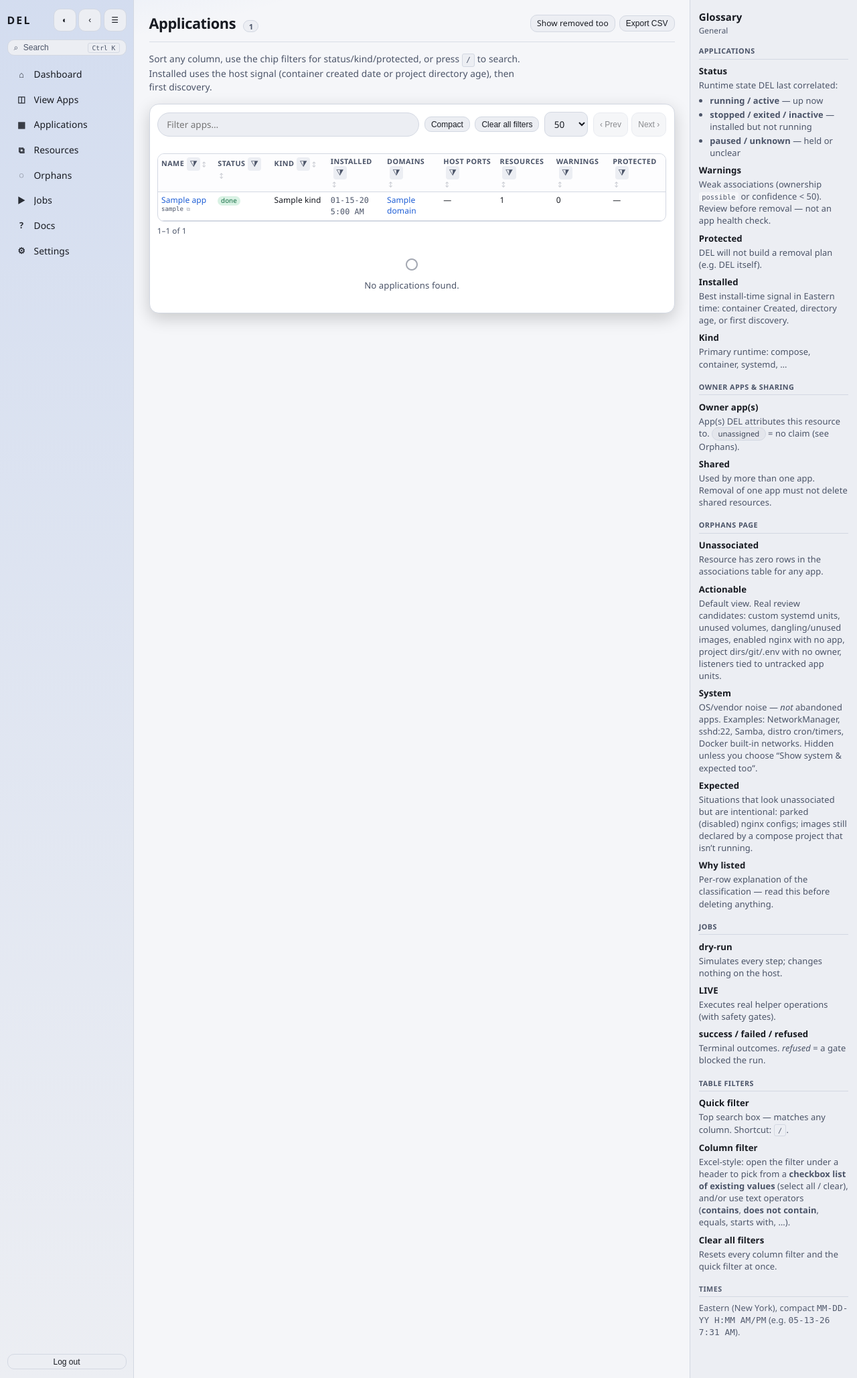
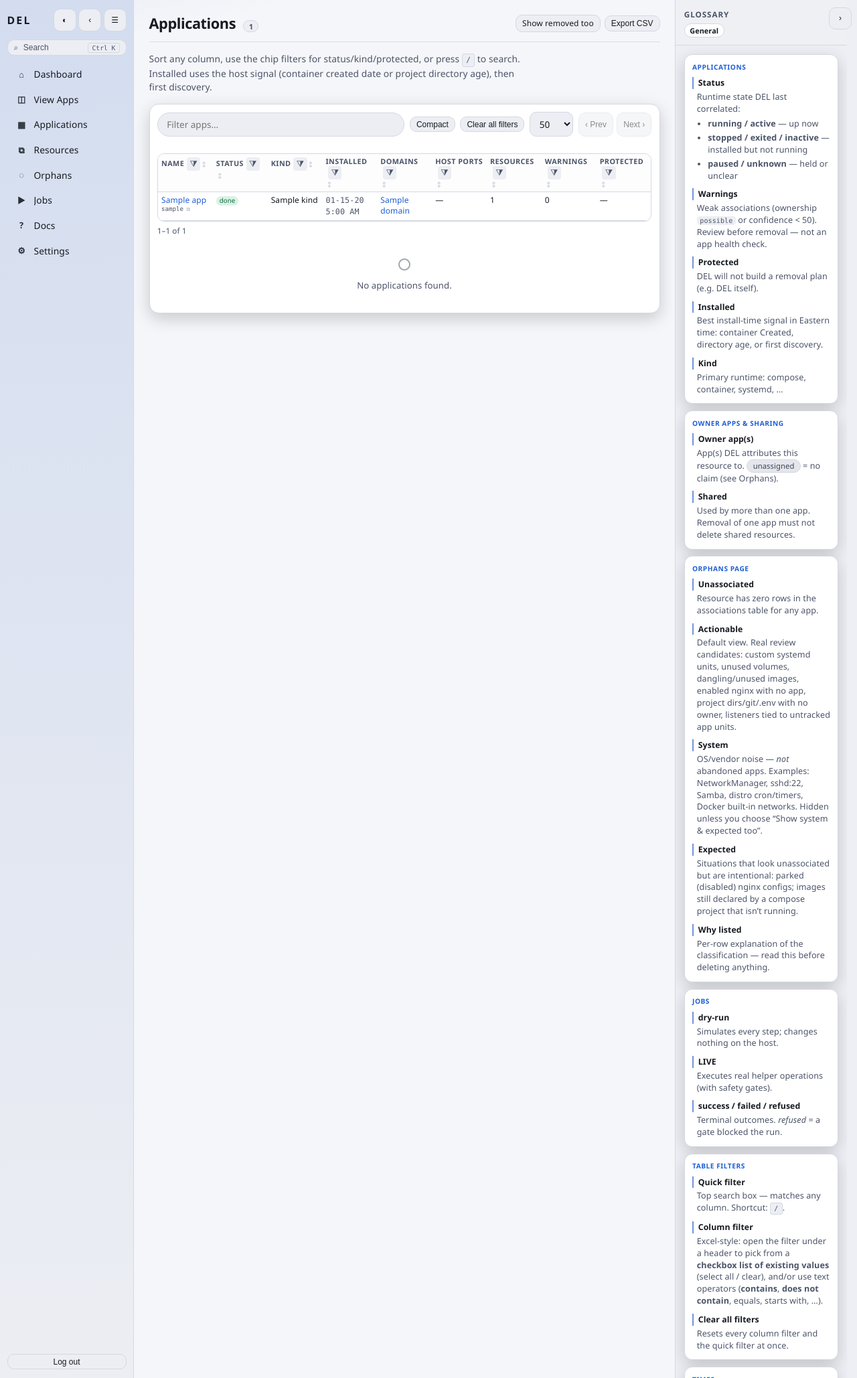
Before and after one commit to adminbjkai/del, a FastAPI app: template backend/del_app/web/templates/apps.html in a window 1280 px wide. Shown: the whole page at 67% size. Run offline with FastAPI, Linux system fonts and the light colour scheme; the template is opened without the code that fills it: most values are stand-ins (such as "Sample title", 1, 10 or a date in 2020).

Commit message:
Polish the glossary rail into a collapsible context panel.
Carded sections, sticky header, page chip, and a remembered collapse
toggle so the right rail matches the rest of the shell.

```diff
--- a/backend/del_app/web/static/app.css
+++ b/backend/del_app/web/static/app.css
@@ -328,50 +328,107 @@ a:hover { color: var(--accent-hover); text-decoration: underline; }
   overflow-x: clip; /* never side-scroll the main pane (clip keeps sticky alive) */
 }
 
-/* Glossary right rail (desktop) */
+/* Glossary right rail (desktop ≥1280px). One column of context cards. */
 .glossary-rail {
+  --rail-w: 272px;
   display: none;
-  width: 250px;
+  width: var(--rail-w);
   flex-shrink: 0;
   position: sticky;
   top: 0;
   height: 100vh;
   height: 100dvh;
+  overflow: hidden;
+  padding: 0;
+  position: sticky;
+  border-left: 1px solid var(--border);
+  background: color-mix(in srgb, var(--bg-alt) 92%, var(--bg-card));
+  transition: width .18s ease;
+}
+@media (min-width: 1280px) {
+  .glossary-rail { display: flex; flex-direction: column; }
+}
+.glossary-collapse-btn {
+  display: none;
+  position: absolute;
+  top: 0.7rem;
+  right: 0.55rem;
+  z-index: 2;
+}
+@media (min-width: 1280px) {
+  .glossary-collapse-btn { display: inline-flex; }
+}
+.glossary-inner {
+  font-size: 0.84rem;
+  line-height: 1.45;
   overflow-y: auto;
-  padding: 1rem 0.85rem 1.5rem;
-  border-left: 1px solid var(--border);
-  background: var(--bg-alt);
-}
-@media (min-width: 1280px) {
-  .glossary-rail { display: block; }
-}
-
-.glossary-inner { font-size: 0.86rem; }
-.glossary-title { margin: 0 0 0.15rem; font-size: 1rem; }
-.glossary-sub { margin: 0 0 1rem; font-size: 0.78rem; }
-.glossary-section { margin-bottom: 1.15rem; }
+  flex: 1;
+  min-height: 0;
+  padding: 0.85rem 0.85rem 1.5rem;
+  scrollbar-gutter: stable;
+}
+.glossary-head {
+  position: sticky;
+  top: -0.85rem;
+  z-index: 1;
+  margin: -0.85rem -0.85rem 0.85rem;
+  padding: 0.85rem 2.4rem 0.75rem 0.85rem;
+  background: color-mix(in srgb, var(--bg-alt) 88%, var(--bg-card));
+  border-bottom: 1px solid var(--border);
+}
+.glossary-title {
+  margin: 0;
+  font-size: 0.78rem;
+  font-weight: 700;
+  letter-spacing: 0.08em;
+  text-transform: uppercase;
+  color: var(--text-muted);
+}
+.glossary-sub { margin: 0.35rem 0 0; }
+.glossary-context-chip {
+  display: inline-block;
+  max-width: 100%;
+  padding: 0.12rem 0.5rem;
+  border-radius: 999px;
+  border: 1px solid var(--border);
+  background: var(--bg-card);
+  color: var(--text);
+  font-size: 0.72rem;
+  font-weight: 600;
+  letter-spacing: 0.01em;
+}
+.glossary-section {
+  margin: 0 0 0.65rem;
+  padding: 0.7rem 0.75rem 0.8rem;
+  border: 1px solid var(--border);
+  border-radius: 12px;
+  background: var(--bg-card);
+  box-shadow: var(--shadow-sm);
+}
 .glossary-section[hidden],
 .glossary-section.is-hidden { display: none !important; }
 .glossary-section h3 {
-  margin: 0 0 0.45rem;
-  font-size: 0.72rem;
+  margin: 0 0 0.5rem;
+  font-size: 0.68rem;
   text-transform: uppercase;
-  letter-spacing: 0.04em;
-  color: var(--text-muted);
-  border-bottom: 1px solid var(--border);
-  padding-bottom: 0.3rem;
+  letter-spacing: 0.05em;
+  color: var(--accent);
+  font-weight: 700;
 }
 .glossary-dl { margin: 0; }
 .glossary-dl dt {
-  font-weight: 600;
-  margin-top: 0.55rem;
+  font-weight: 650;
+  margin-top: 0.65rem;
   color: var(--text);
-  font-size: 0.88rem;
-}
+  font-size: 0.82rem;
+  padding-left: 0.45rem;
+  border-left: 2px solid color-mix(in srgb, var(--accent) 55%, var(--border));
+}
+.glossary-dl dt:first-child { margin-top: 0; }
 .glossary-dl dd {
-  margin: 0.2rem 0 0;
+  margin: 0.2rem 0 0 0.45rem;
   color: var(--text-muted);
-  line-height: 1.4;
+  line-height: 1.42;
 }
 .glossary-dl dd ul {
   margin: 0.3rem 0 0;
@@ -381,11 +438,20 @@ a:hover { color: var(--accent-hover); text-decoration: underline; }
 .glossary-dl code {
   font-family: var(--mono);
   font-size: 0.8em;
-  background: var(--bg);
+  background: var(--bg-alt);
   padding: 0.05rem 0.3rem;
-  border-radius: 3px;
+  border-radius: 4px;
 }
 .glossary-section-muted { opacity: 0.95; }
+.layout.glossary-collapsed .glossary-rail {
+  --rail-w: 40px;
+}
+.layout.glossary-collapsed .glossary-inner { display: none; }
+.layout.glossary-collapsed .glossary-collapse-btn {
+  position: static;
+  margin: 0.65rem auto 0;
+  transform: rotate(180deg);
+}
 
 /* Mobile glossary FAB + sheet */
 .glossary-fab {
@@ -418,10 +484,10 @@ a:hover { color: var(--accent-hover); text-decoration: underline; }
   max-height: min(78vh, 640px);
   background: var(--bg-card);
   border-top: 1px solid var(--border);
-  border-radius: 14px 14px 0 0;
+  border-radius: 18px 18px 0 0;
   display: flex;
   flex-direction: column;
-  box-shadow: 0 -8px 32px rgba(0,0,0,.35);
+  box-shadow: var(--shadow);
   padding-bottom: env(safe-area-inset-bottom);
 }
 .glossary-sheet-bar {
--- a/backend/del_app/web/static/app.js
+++ b/backend/del_app/web/static/app.js
@@ -1401,6 +1401,30 @@
   // =========================================================================
   // Glossary: context filter (page + resource tab) + mobile sheet
   // =========================================================================
+  var GLOSSARY_COLLAPSE_KEY = "del.glossaryCollapsed";
+  var glossaryCollapseBtn = document.getElementById("glossary-collapse");
+  function setGlossaryCollapsed(collapsed) {
+    if (!layout) return;
+    if (window.matchMedia && window.matchMedia("(max-width: 1279px)").matches) {
+      layout.classList.remove("glossary-collapsed");
+      return;
+    }
+    layout.classList.toggle("glossary-collapsed", !!collapsed);
+    try { localStorage.setItem(GLOSSARY_COLLAPSE_KEY, collapsed ? "1" : "0"); } catch (e) {}
+    if (glossaryCollapseBtn) {
+      glossaryCollapseBtn.setAttribute("aria-label", collapsed ? "Expand glossary" : "Collapse glossary");
+      glossaryCollapseBtn.title = collapsed ? "Expand glossary" : "Collapse glossary";
+    }
+  }
+  try {
+    setGlossaryCollapsed(localStorage.getItem(GLOSSARY_COLLAPSE_KEY) === "1");
+  } catch (e) {}
+  if (glossaryCollapseBtn) {
+    glossaryCollapseBtn.addEventListener("click", function () {
+      setGlossaryCollapsed(!(layout && layout.classList.contains("glossary-collapsed")));
+    });
+  }
+
   var GLOSSARY_LABELS = {
     general: "General",
     "view-apps": "View Apps",
--- a/backend/del_app/web/templates/_glossary.html
+++ b/backend/del_app/web/templates/_glossary.html
@@ -3,7 +3,7 @@
 <div class="glossary-inner glossary-root">
   <div class="glossary-head">
     <h2 class="glossary-title">Glossary</h2>
-    <p class="glossary-sub muted glossary-context-label">Context-sensitive help</p>
+    <p class="glossary-sub"><span class="glossary-context-chip glossary-context-label">Help</span></p>
   </div>
 
   <section class="glossary-section" data-g="apps app-detail general">
--- a/backend/del_app/web/templates/base.html
+++ b/backend/del_app/web/templates/base.html
@@ -84,6 +84,8 @@
       </main>
 
       <aside class="glossary-rail" id="glossary-rail" aria-label="Glossary">
+        <button type="button" id="glossary-collapse" class="btn btn-sm icon-btn glossary-collapse-btn"
+                aria-label="Collapse glossary" title="Collapse glossary">›</button>
         {% include "_glossary.html" %}
       </aside>
     </div>
```
